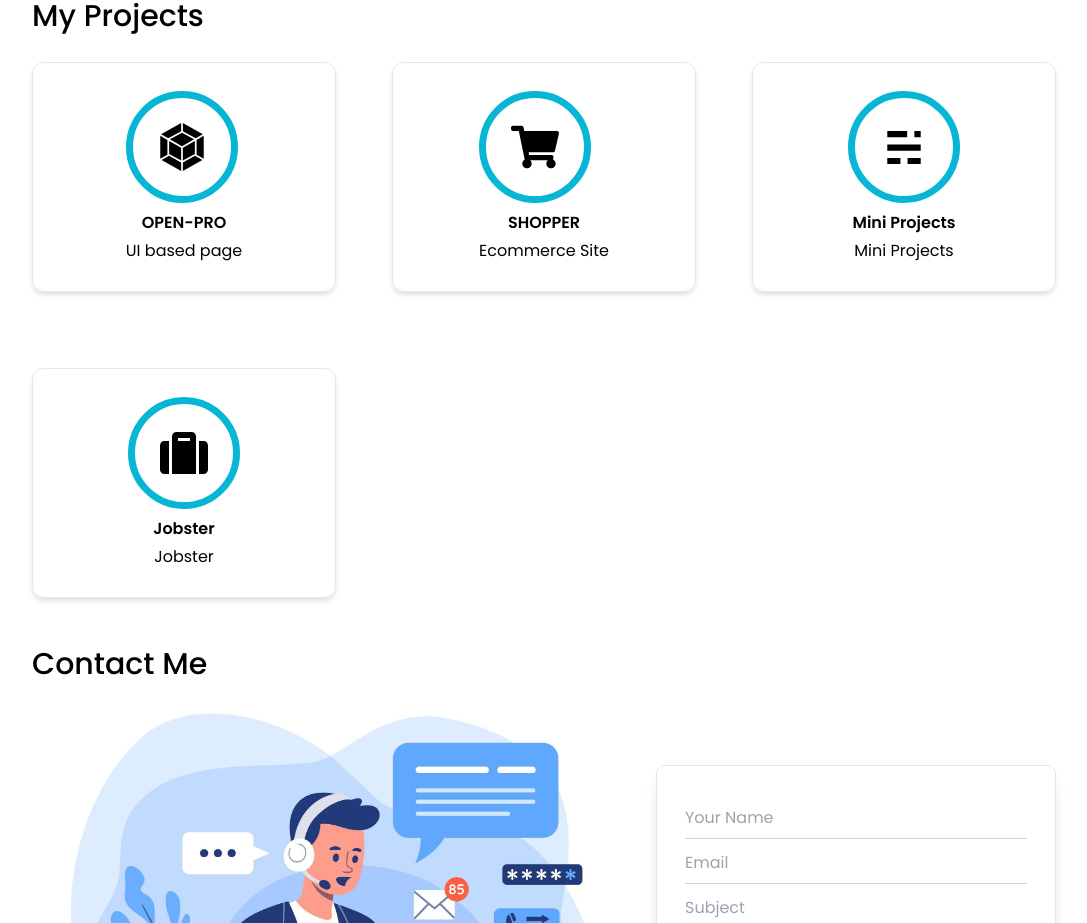
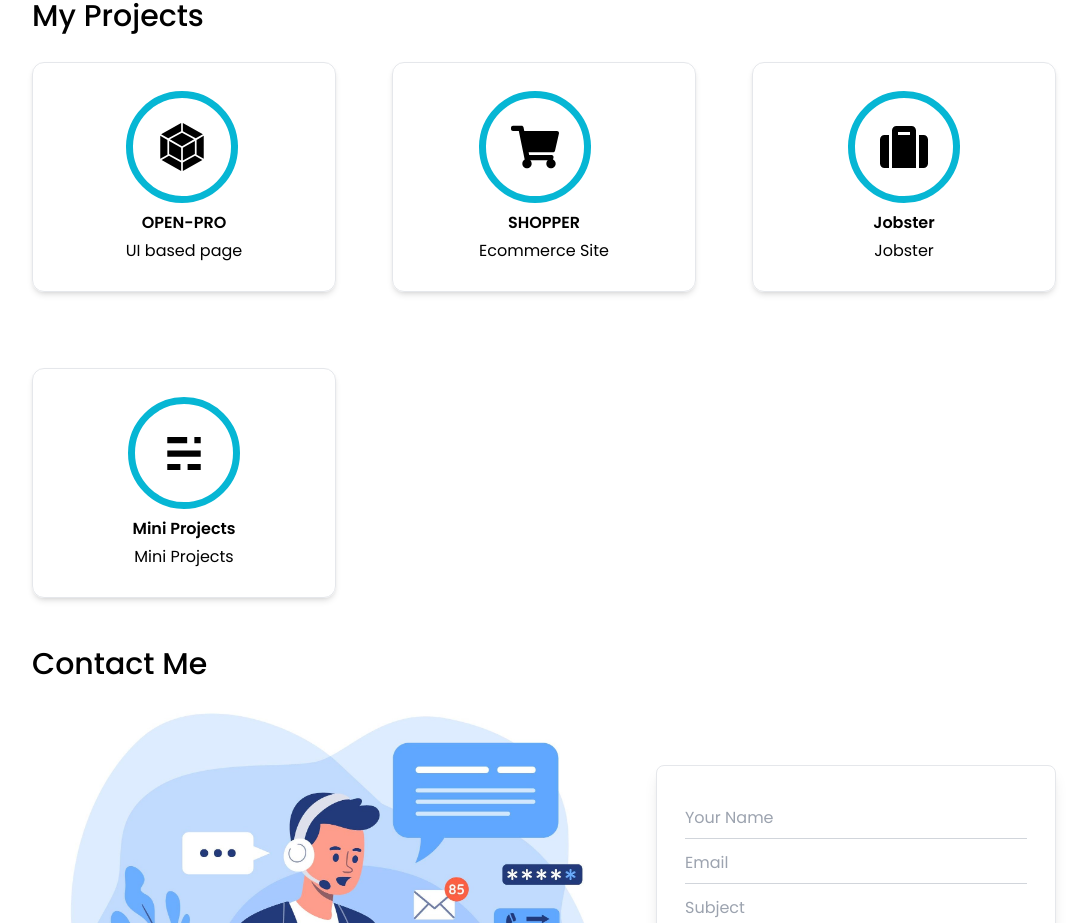
Before and after one commit to bigyan-sapkota/react-portfolio, a React (Vite) app: page / in a window 1280 px wide. Shown: the part 1380-2303 px from the top of the page, without its empty margins (96-1183 px from the left). Built offline with nearby package versions, Linux system fonts and the light colour scheme.

Commit message:
Rearrange my projects

```diff
--- a/src/components/MyProjects.jsx
+++ b/src/components/MyProjects.jsx
@@ -18,16 +18,16 @@ const projects = [
     description: "Ecommerce Site",
   },
   {
+    icon: <FaSuitcase />,
+    title: "Jobster",
+    link: "https://jobster-bigyansapkota.netlify.app/",
+    description: "Jobster",
+  },
+  {
     icon: <DiGhostSmall />,
     title: "Mini Projects",
     link: "https://mini-projects-bigyan.netlify.app/",
     description: "Mini Projects",
-  },
-  {
-    icon: <FaSuitcase />,
-    title: "Jobster",
-    link: "https://jobster-bigyansapkota.netlify.app/",
-    description: "Jobster",
   },
 ];
 
```
